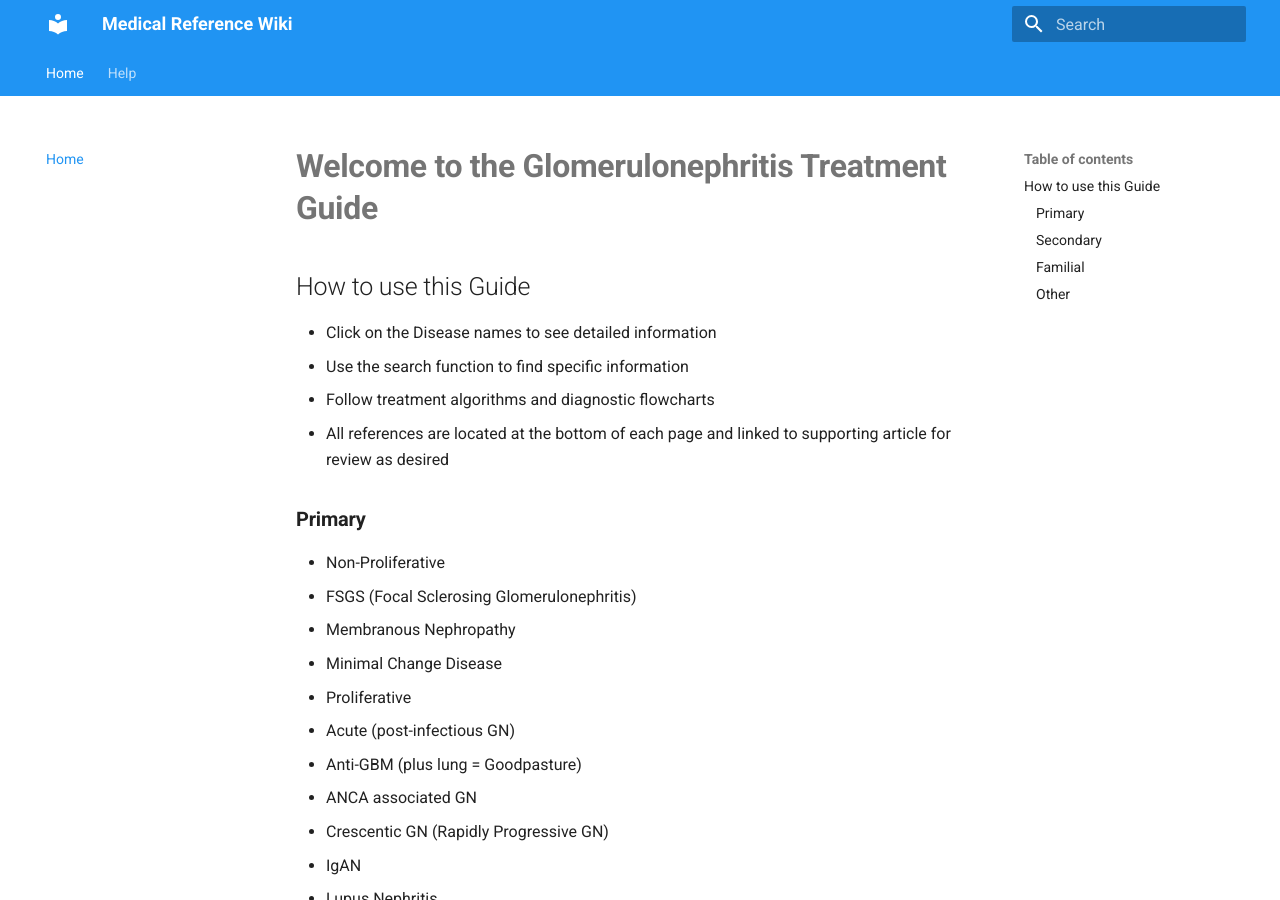
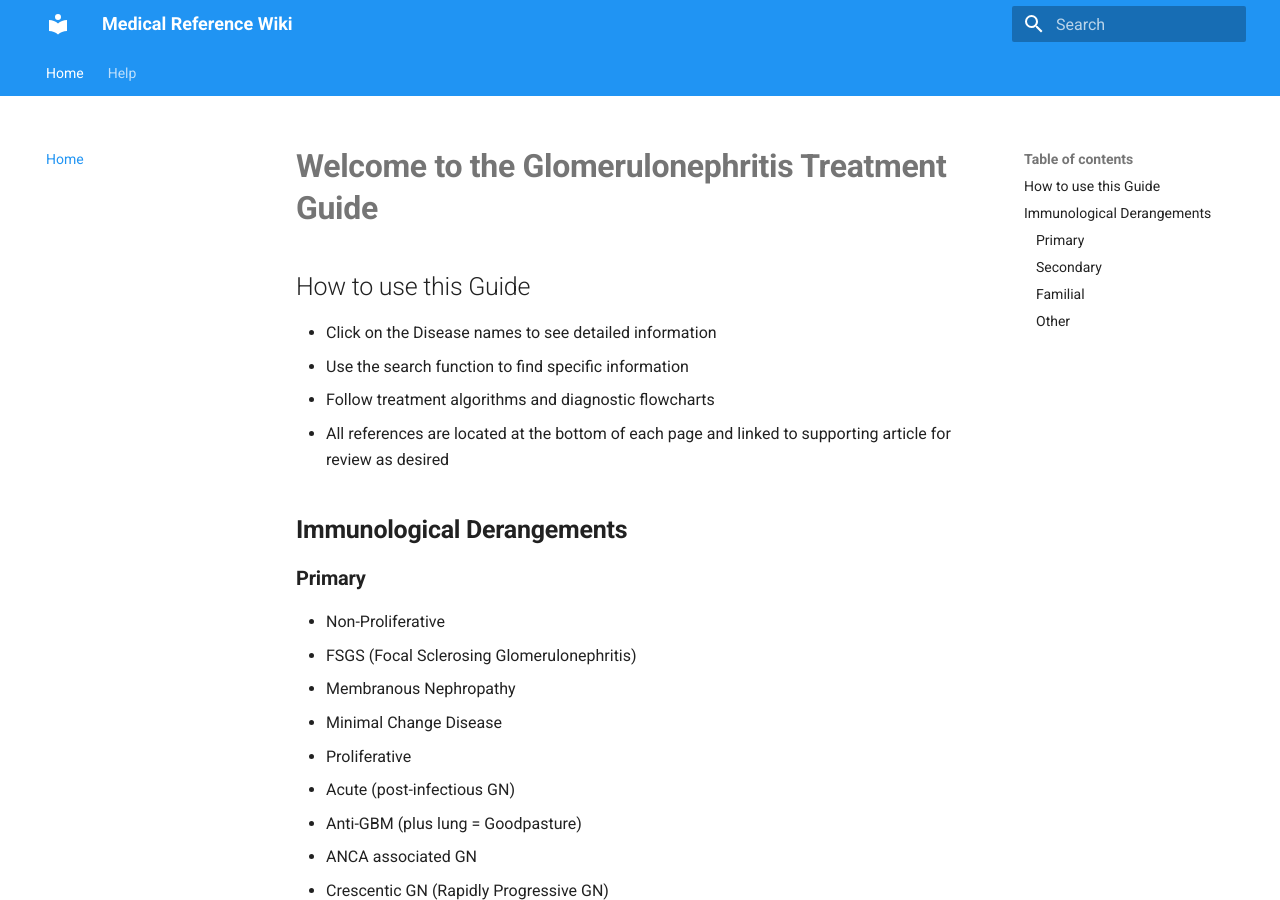
Before and after one commit to TTUNEPH2025/GN, an MkDocs documentation site: the page built from docs/index.md, in a window 1280 px wide and 900 px high. Built offline with MkDocs 1.6.1 and Material for MkDocs 9.7.7, drawn with Linux system fonts in a browser that asks for light colours.

Commit message:
Update index.md

```diff
--- a/docs/index.md
+++ b/docs/index.md
@@ -4,6 +4,7 @@
 * Use the search function to find specific information
 * Follow treatment algorithms and diagnostic flowcharts
 * All references are located at the bottom of each page and linked to supporting article for review as desired
+## **Immunological Derangements**
 ### **Primary**
 * Non-Proliferative
    1. FSGS (Focal Sclerosing Glomerulonephritis)
```
